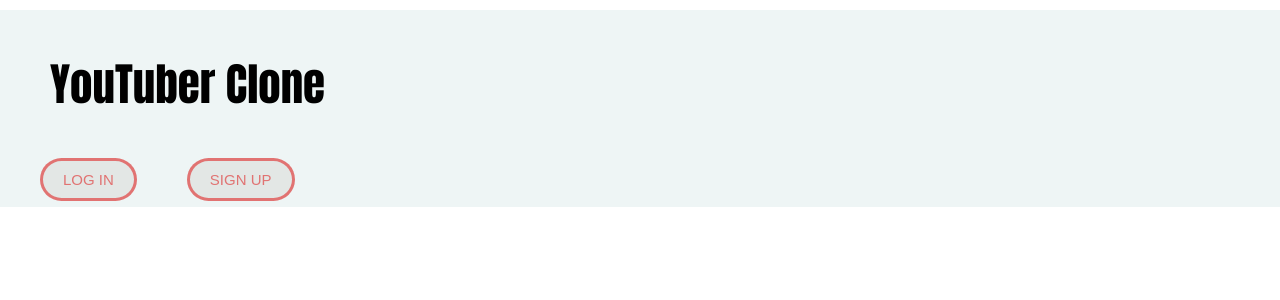
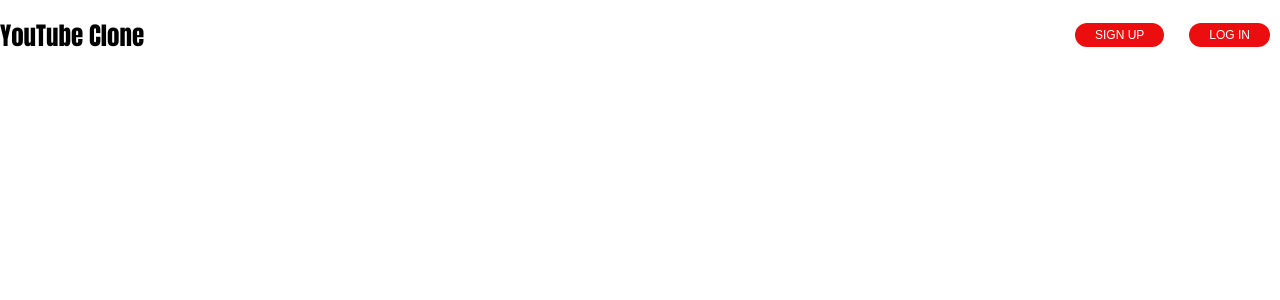
Before and after one commit to ccrisolo/youtuber, a React (Create React App) app: page / in a window 1280 px wide. Shown: the top 300 px of the page. Built offline with nearby package versions, Linux system fonts and the light colour scheme; no server answers.

Commit message:
updates navbar and searchbar layout and style

```diff
--- a/models/favorite.js
+++ b/models/favorite.js
@@ -7,7 +7,6 @@ const favoriteSchema = new Schema({
     title: String,
     channelTitle: String,
     description: String,
-    // url: String,
     user: {type: Schema.Types.ObjectId, ref: 'User'}
 });
 
--- a/src/App.css
+++ b/src/App.css
@@ -1,8 +1,6 @@
 .App {
   text-align: center;
 }
-
-
 
 button {
   text-decoration: none;
@@ -14,27 +12,32 @@ button {
   background-color: rgba(216, 218, 214, 0.5);
 }
 
+
 .NavBar {
-  font-size: 15px;
-  background-color: rgba(234, 243, 243, 0.8);
-  padding-bottom: 40px;
-  padding-top: 10px;
-  margin-top: 10px;
+  display: flex;
+  flex-direction: row;
+  justify-content:  space-between;
+  font-size: 12px;
+  background-color: rgb(255, 255, 255);
+  padding-bottom: 0px;
+  padding-top: 0px;
+  margin-top: 0px;
   margin-left: 0px;
-  /* position: fixed; */
   width: 100%;
+}
 
-}
 
 input.form-control {
   size: 100px;
   color: black;
 }
 
+
 html {
   background-repeat: no-repeat;
   background-size: cover;
 }
+
 
 form input{
   display: grid;
@@ -43,16 +46,18 @@ form input{
   padding-top: 5px;
   margin: auto;
   margin-top: 20px;
-  background-color: rgba(216, 218, 214, 0.5);
+  background-color: rgb(216, 218, 214);
   font-family: monospace;
   border-color: silver;
   border-style: none;
 }
 
+
 .signupInput {
   width: 350px;
   height: 30px;
 }
+
 
 #signupbtn {
   font-family: sans-serif;
@@ -66,28 +71,26 @@ form input{
   background-color: white;
 }
 
+
 a.NavBar-link {
   font-family: sans-serif;
-  float: left;
-  justify-content: left;
+  float: right;
   text-decoration: none;
   margin: 10px;
-  padding:10px 20px;
-  border: solid;
+  padding:5px 20px;
+  border: none;
   border-radius: 25px;
-  color: rgba(223, 0, 0, 0.5);
-  background-color: rgba(216, 218, 214, 0.5);
-  margin-left: 40px;
+  color: rgb(255, 255, 255);
+  background-color: rgb(236, 14, 14);
+  margin-left: 15px;
 }
+
 
 #title {
   font-family: Impact, Haettenschweiler, 'Arial Narrow Bold', sans-serif;
   color: black;
   text-align: left;
-  font-size: 45px;
-  margin-left: 20px;
-  margin-top: 30px;
-  padding-left: 30px;
+  font-size: 25px;
 }
 
 #signUpTitle {
@@ -108,9 +111,10 @@ form {
 span.NavBar-welcome {
   color: black;
   display: flex;
+
   padding-left: 5px;
   margin-left:20px;
-  font-size: 25px;
+  font-size: 12px;
 }
 
 button.btn.btn-default {
@@ -128,3 +132,9 @@ button.btn.btn-default {
 button:hover {
   background-color: white;
 }
+
+.navbar-container{
+  display: flex;
+  flex-direction: row;
+  align-items: center;
+}
--- a/src/App.js
+++ b/src/App.js
@@ -89,8 +89,8 @@ render (){
               handleLogout={this.handleLogout}
               />
 
-            </Grid>
-            <Grid item xs={12}>
+            {/* </Grid>
+            <Grid item xs={12}> */}
 
               <SearchBar
               onFormSubmit={this.handleSubmit}
--- a/src/components/NavBar/NavBar.jsx
+++ b/src/components/NavBar/NavBar.jsx
@@ -1,24 +1,29 @@
-import React from 'react'
-import { Link } from 'react-router-dom'
+import React from "react";
+import { Link } from "react-router-dom";
 
-
-const NavBar = (props) => {
-    let nav = props.user ?
+const NavBar = props => {
+    let nav = props.user ? (
+        <div className='navbar-container'>
+            <span className='NavBar-welcome'>WELCOME, {props.user.name}</span>
+            <Link to='' onClick={props.handleLogout} className='NavBar-link'>
+                LOG OUT
+            </Link>
+        </div>
+    ) : (
         <div>
-        <Link to='' onClick={props.handleLogout} className='NavBar-link'>LOG OUT</Link>
-        &nbsp;&nbsp;&nbsp;&nbsp;&nbsp;
-        <span className='NavBar-welcome'>WELCOME, {props.user.name}</span>
+            <Link to='/login' className='NavBar-link'>
+                LOG IN
+            </Link>
+            &nbsp;&nbsp;&nbsp;&nbsp;
+            <Link to='/signup' className='NavBar-link'>
+                SIGN UP
+            </Link>
         </div>
-        :
-        <div>
-        <Link to='/login' className='NavBar-link'>LOG IN</Link>
-        &nbsp;&nbsp;&nbsp;&nbsp;
-        <Link to='/signup' className='NavBar-link'>SIGN UP</Link>
-        </div>;
+    );
     return (
         <div className='NavBar'>
-            <h1 id='title'>YouTuber Clone</h1>
-        {nav}
+            <h1 id='title'>YouTube Clone</h1>
+            <div style={{display: 'flex', flexDirection: 'row', alignItems:'center' }}>{nav}</div>
         </div>
     );
 };
--- a/src/components/SearchBar.js
+++ b/src/components/SearchBar.js
@@ -1,32 +1,44 @@
-import React from 'react';
-import { Paper, TextField } from '@material-ui/core';
+import React from "react";
+import { Paper, TextField, withStyles } from "@material-ui/core";
 
 class SearchBar extends React.Component {
     state = {
-        searchTerm: '',
-    }
+        searchTerm: "",
+    };
 
-    handleChange = (event) => {
-        this.setState({searchTerm: event.target.value})
-    }
+    handleChange = event => {
+        this.setState({ searchTerm: event.target.value });
+    };
 
-    handleSubmit = (event) => {
+    handleSubmit = event => {
         const { searchTerm } = this.state;
         const { onFormSubmit } = this.props;
 
         onFormSubmit(searchTerm);
 
         event.preventDefault();
-    }
+    };
 
-    render(){
-        return(
-            <Paper elevation={12} style={{ padding: '60px', marginTop: '10px', backgroundColor:'lightgrey', fontColor:'white'}}>
+    render() {
+        return (
+            <Paper
+                elevation={12}
+                style={{
+                    padding: "0px",
+                    marginTop: "10px",
+                    fontColor: "white",
+                }}
+            >
                 <form onSubmit={this.handleSubmit}>
-                    <TextField fullWidth label="Search YouTube..." onChange={this.handleChange}/>
+                    <TextField
+                        fullWidth
+                        label='Search YouTube...'
+                        variant='outlined'
+                        onChange={this.handleChange}
+                    />
                 </form>
             </Paper>
-        )
+        );
     }
 }
 
```
